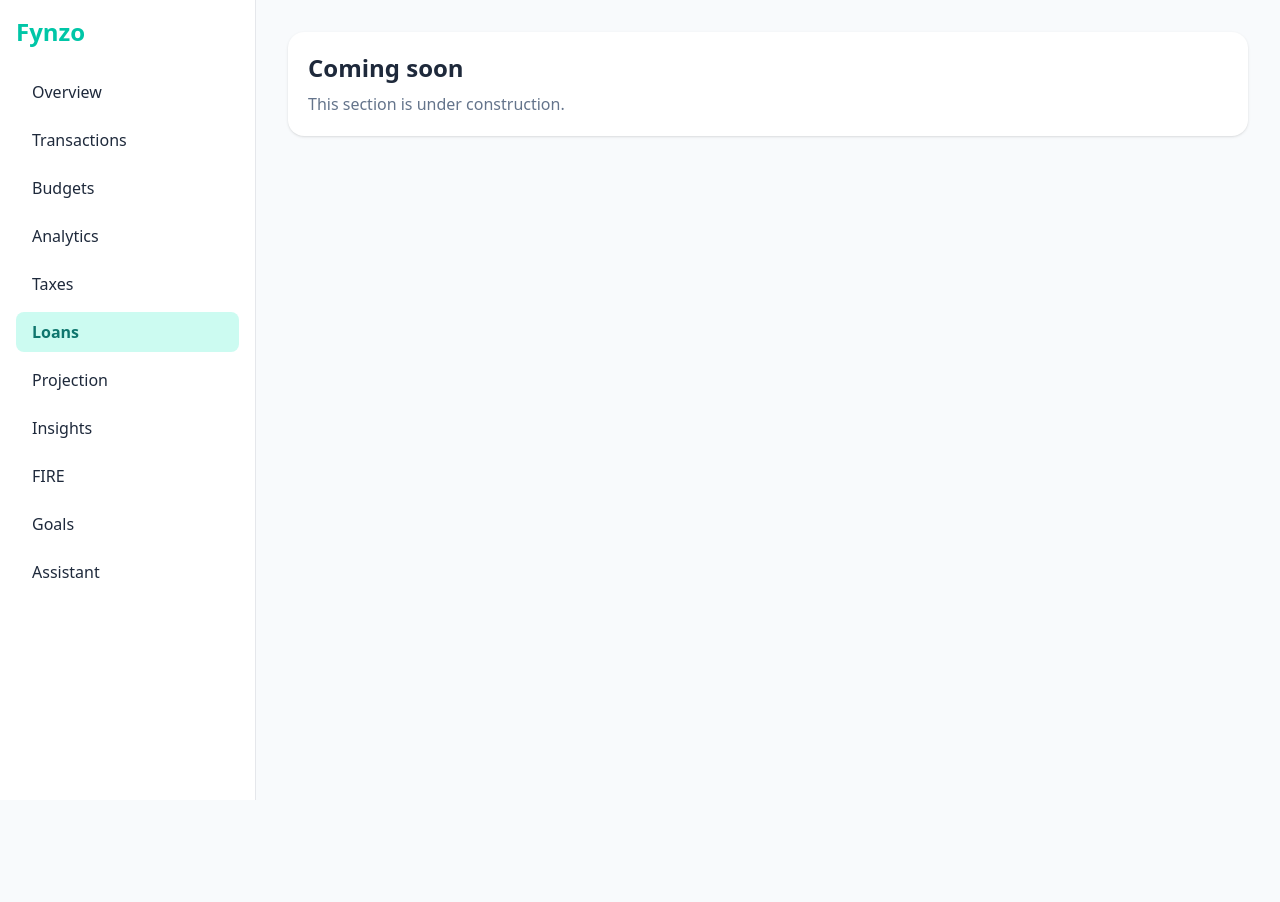
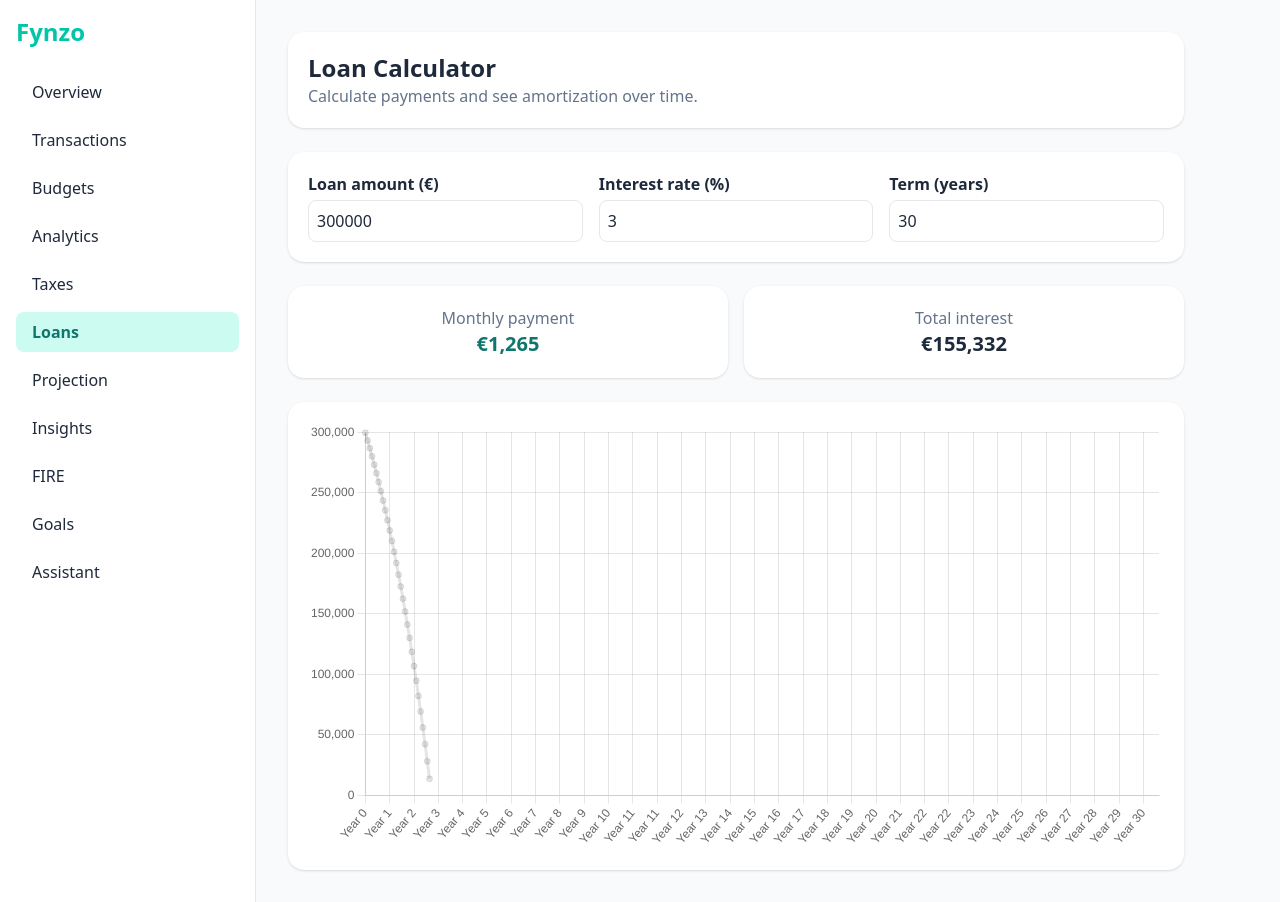
Before and after one commit to prstmalepati/fynzo, a React (Vite) app: page /loans in a window 1280 px wide. Before the commit the page ends 800 px from the top, so only its background shows below. Built offline with nearby package versions, Linux system fonts and the light colour scheme.

Commit message:
Loans.jsx

```diff
--- a/src/pages/Loans.jsx
+++ b/src/pages/Loans.jsx
@@ -1,10 +1,109 @@
-export default function Page() {
+import { useState } from "react";
+import { Line } from "react-chartjs-2";
+import {
+  Chart as ChartJS,
+  LineElement,
+  PointElement,
+  LinearScale,
+  CategoryScale
+} from "chart.js";
+
+ChartJS.register(LineElement, PointElement, LinearScale, CategoryScale);
+
+export default function Loans() {
+  const [amount, setAmount] = useState(300000);
+  const [rate, setRate] = useState(3);
+  const [years, setYears] = useState(30);
+
+  const monthlyRate = rate / 100 / 12;
+  const months = years * 12;
+
+  const payment =
+    (amount * monthlyRate) /
+    (1 - Math.pow(1 + monthlyRate, -months));
+
+  let balance = amount;
+  let totalInterest = 0;
+  const balances = [];
+
+  for (let i = 0; i < months; i++) {
+    const interest = balance * monthlyRate;
+    totalInterest += interest;
+    balance = balance + interest - payment;
+    balances.push(Math.max(0, Math.round(balance)));
+  }
+
+  const chartData = {
+    labels: balances.map((_, i) => `Year ${Math.ceil(i / 12)}`),
+    datasets: [
+      {
+        label: "Remaining balance (€)",
+        data: balances.filter((_, i) => i % 12 === 0),
+        tension: 0.3
+      }
+    ]
+  };
+
   return (
-    <div className="card">
-      <h1 className="text-2xl font-bold">Coming soon</h1>
-      <p className="mt-2 text-slate-500">
-        This section is under construction.
-      </p>
+    <div className="space-y-6 max-w-4xl">
+      <div className="card">
+        <h1 className="text-2xl font-bold">Loan Calculator</h1>
+        <p className="text-slate-500">
+          Calculate payments and see amortization over time.
+        </p>
+      </div>
+
+      <div className="card grid md:grid-cols-3 gap-4">
+        <div>
+          <label className="block font-semibold">Loan amount (€)</label>
+          <input
+            type="number"
+            value={amount}
+            onChange={e => setAmount(+e.target.value)}
+            className="mt-1 w-full p-2 border rounded-lg"
+          />
+        </div>
+
+        <div>
+          <label className="block font-semibold">Interest rate (%)</label>
+          <input
+            type="number"
+            value={rate}
+            onChange={e => setRate(+e.target.value)}
+            className="mt-1 w-full p-2 border rounded-lg"
+          />
+        </div>
+
+        <div>
+          <label className="block font-semibold">Term (years)</label>
+          <input
+            type="number"
+            value={years}
+            onChange={e => setYears(+e.target.value)}
+            className="mt-1 w-full p-2 border rounded-lg"
+          />
+        </div>
+      </div>
+
+      <div className="grid md:grid-cols-2 gap-4">
+        <div className="card text-center">
+          <p className="text-slate-500">Monthly payment</p>
+          <p className="text-xl font-bold text-teal-700">
+            €{Math.round(payment).toLocaleString()}
+          </p>
+        </div>
+
+        <div className="card text-center">
+          <p className="text-slate-500">Total interest</p>
+          <p className="text-xl font-bold">
+            €{Math.round(totalInterest).toLocaleString()}
+          </p>
+        </div>
+      </div>
+
+      <div className="card">
+        <Line data={chartData} />
+      </div>
     </div>
   );
 }
```
